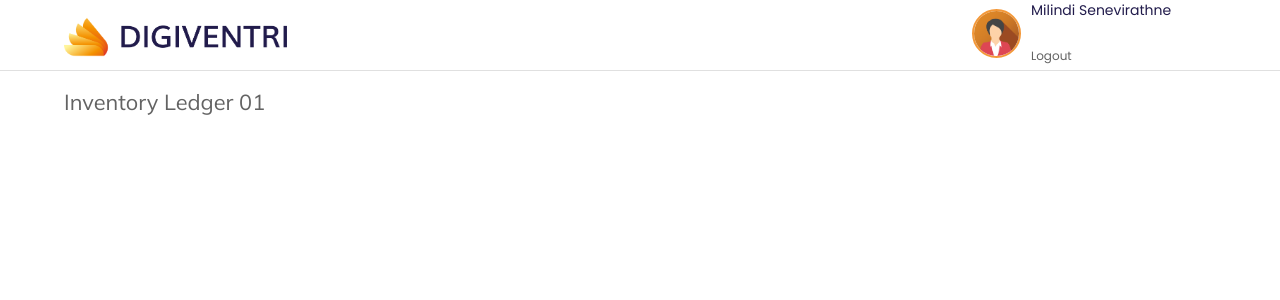
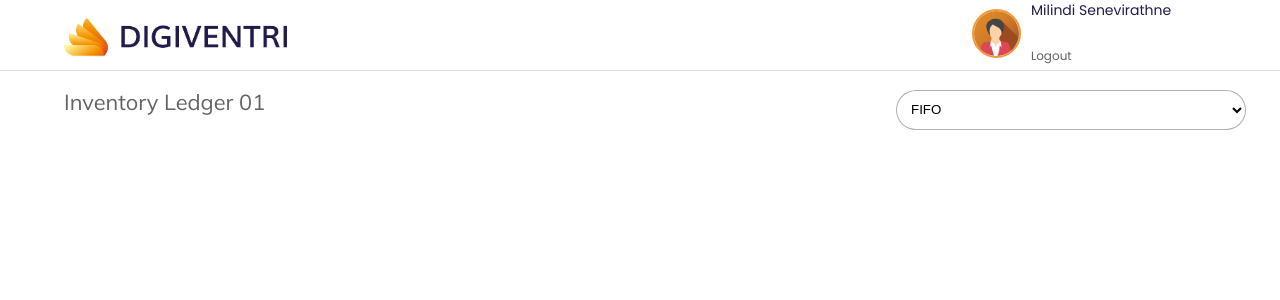
Before and after one commit to devlllkk02/digiventri, a React (Create React App) app: page / in a window 1280 px wide. Shown: the top 300 px of the page. Built offline with nearby package versions, Linux system fonts and the light colour scheme.

Commit message:
fifo wac select input created

```diff
--- a/src/components/Ledger/Ledger.js
+++ b/src/components/Ledger/Ledger.js
@@ -4,7 +4,13 @@ import "./Ledger.scss"
 export default function Ledger() {
     return (
         <div>
-            <h1 className="title">Inventory Ledger 01</h1>
+            <h1 className="ledger-title">Inventory Ledger 01</h1>
+            <form className="ledger-form">
+                <select className="ledger-method">
+                    <option>FIFO</option>
+                    <option>WAC</option>
+                </select>
+            </form>
         </div>
     )
 }
--- a/src/components/Ledger/Ledger.scss
+++ b/src/components/Ledger/Ledger.scss
@@ -1,4 +1,4 @@
-.title{
+.ledger-title{
     position: absolute;
     width: 334px;
     height: 45px;
@@ -12,3 +12,17 @@
     text-transform: capitalize;
     color: #636363;
 }
+
+.ledger-method{
+    position: absolute;
+    width: 350px;
+    height: 40px;
+    left: 70%;
+    top: 7vw;
+
+    background: #FFFFFF;
+    border: 1px solid rgba(99, 99, 99, 0.5);
+    box-sizing: border-box;
+    border-radius: 27px;
+    padding: 10px;
+}
--- a/src/components/Navbar/Navbar.js
+++ b/src/components/Navbar/Navbar.js
@@ -1,7 +1,7 @@
 import React from "react";
 import "./Navbar.scss";
-import Logo from './Logo.png'
-import User from './user.png'
+import Logo from './Logo.png';
+import User from './user.png';
 import { Link, Navigate } from "react-router-dom";
 
 const Logout = () => {
```
